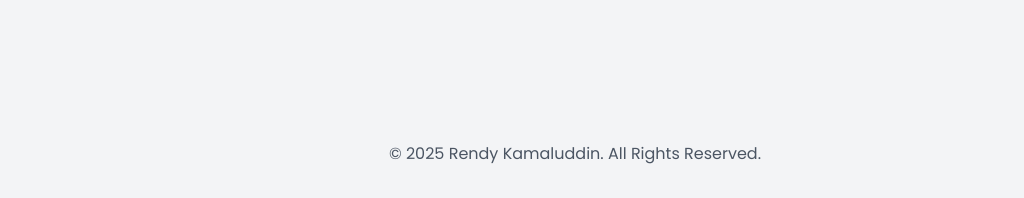
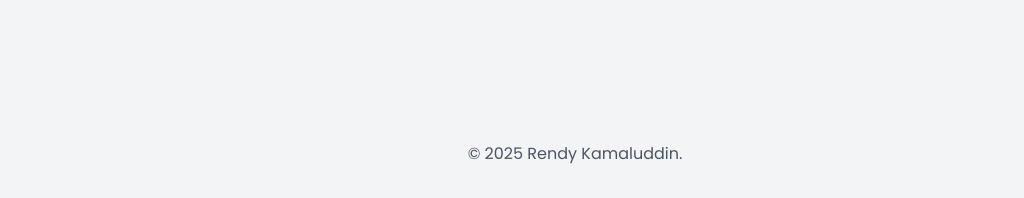
Before and after one commit to Team-Informatika/714230030, a plain HTML site: page index.html in a window 1280 px wide. Shown: the part 2872-3070 px from the top of the page, without its empty margins (65-1089 px from the left). Drawn offline with Linux system fonts and the light colour scheme.

Commit message:
benerin footer

```diff
--- a/index.html
+++ b/index.html
@@ -146,7 +146,7 @@
     <!-- Footer -->
     <footer>
         <div class="container">
-            <p>&copy; 2025 Rendy Kamaluddin. All Rights Reserved.</p>
+            <p>&copy; 2025 Rendy Kamaluddin.</p>
         </div>
     </footer>
     <script src="js.js"></script>
```
